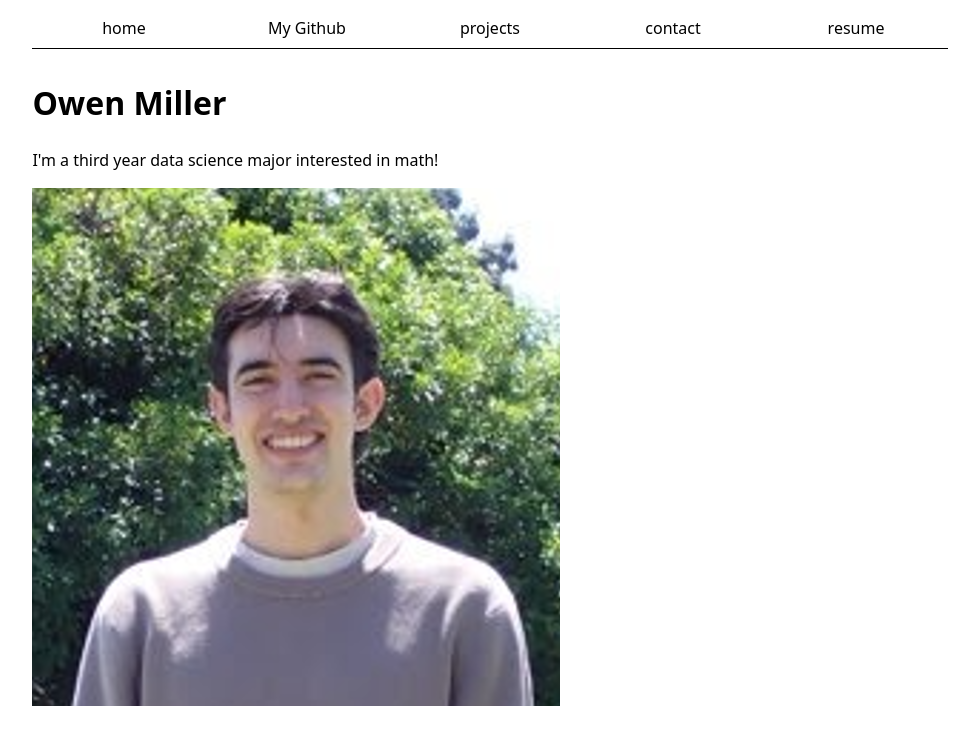
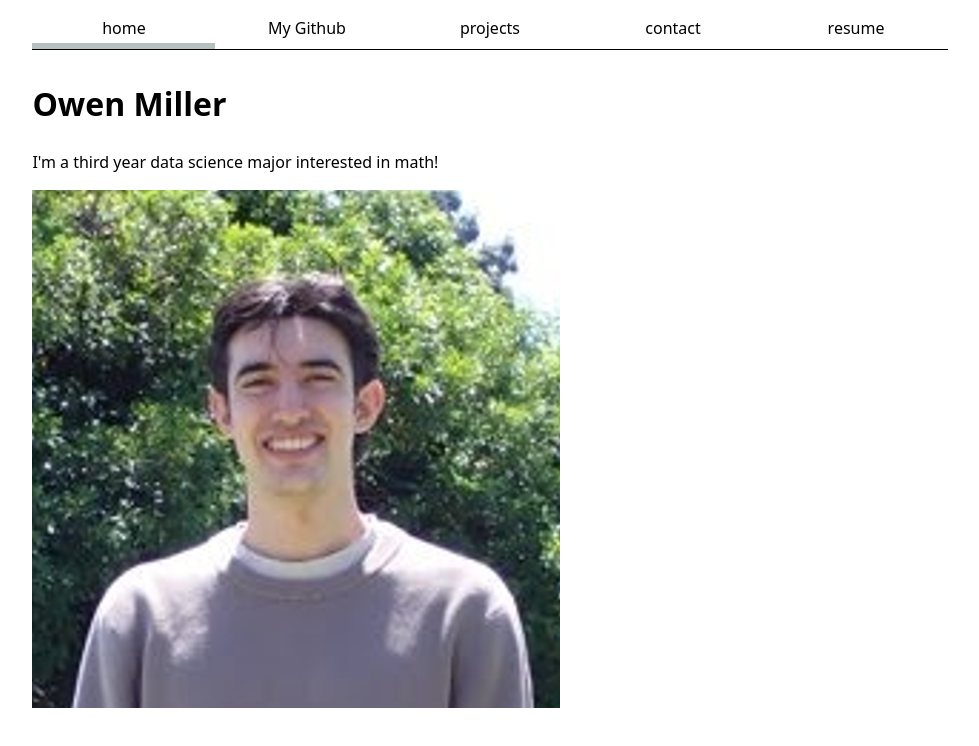
Before and after one commit to owen-m1ller/portfolio, a plain HTML site: page index.html in a window 1280 px wide. Shown: the whole page, without its empty margins (150-1129 px from the left). Drawn offline with Linux system fonts and the light colour scheme.

Commit message:
try to fix border

```diff
--- a/style.css
+++ b/style.css
@@ -27,10 +27,12 @@ a {
   border-bottom-width: 0.4em;
   border-bottom-color: oklch(80% 3% 200);
   padding-bottom: .2em;
+  border-bottom-style: solid;
 }
 
 a:hover {
   border-bottom-width: 0.4em;
   border-bottom-color: oklch(80% 3% 200);
   padding-bottom: .2em;
+  border-bottom-style: solid;
 }
```
